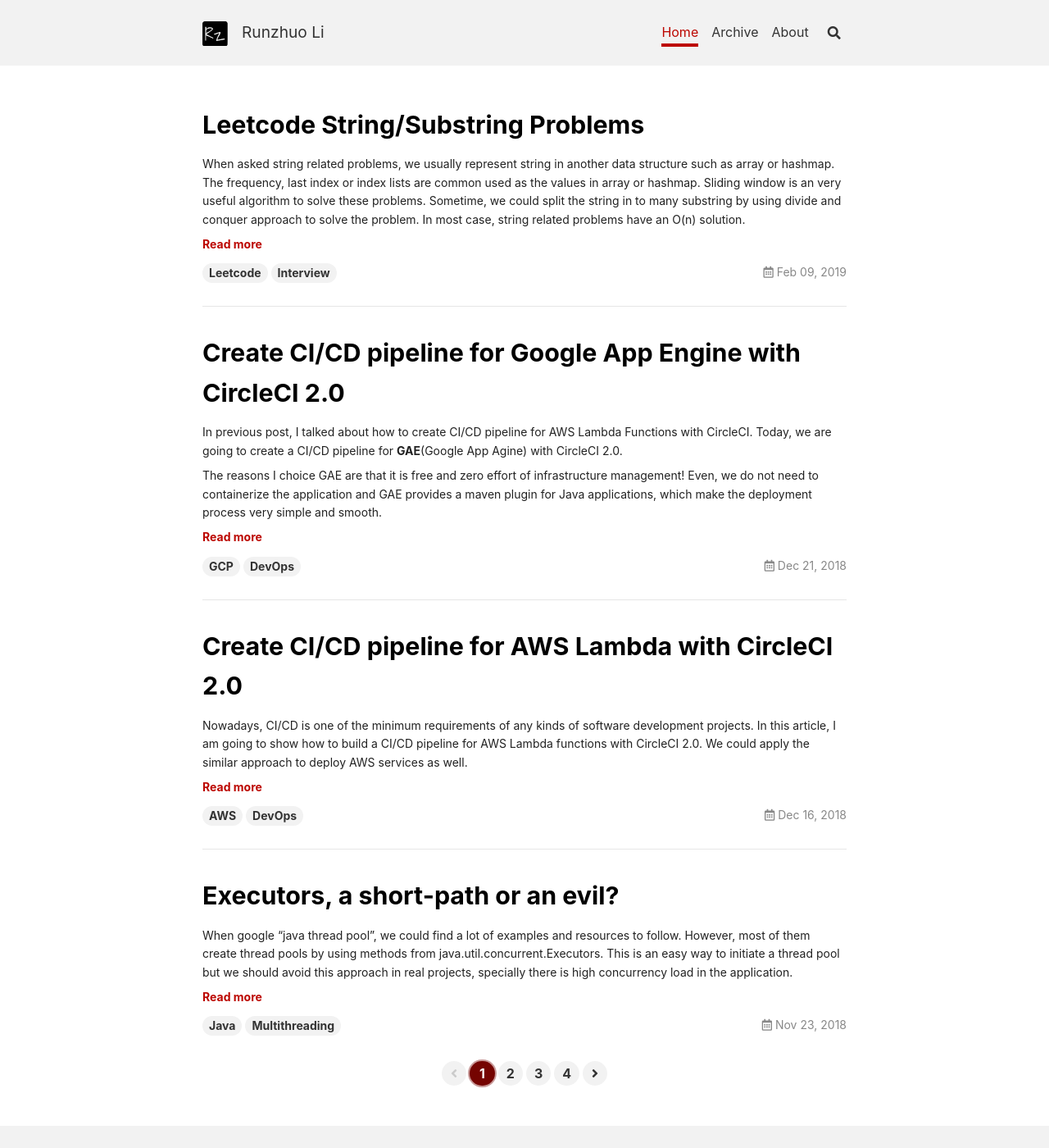
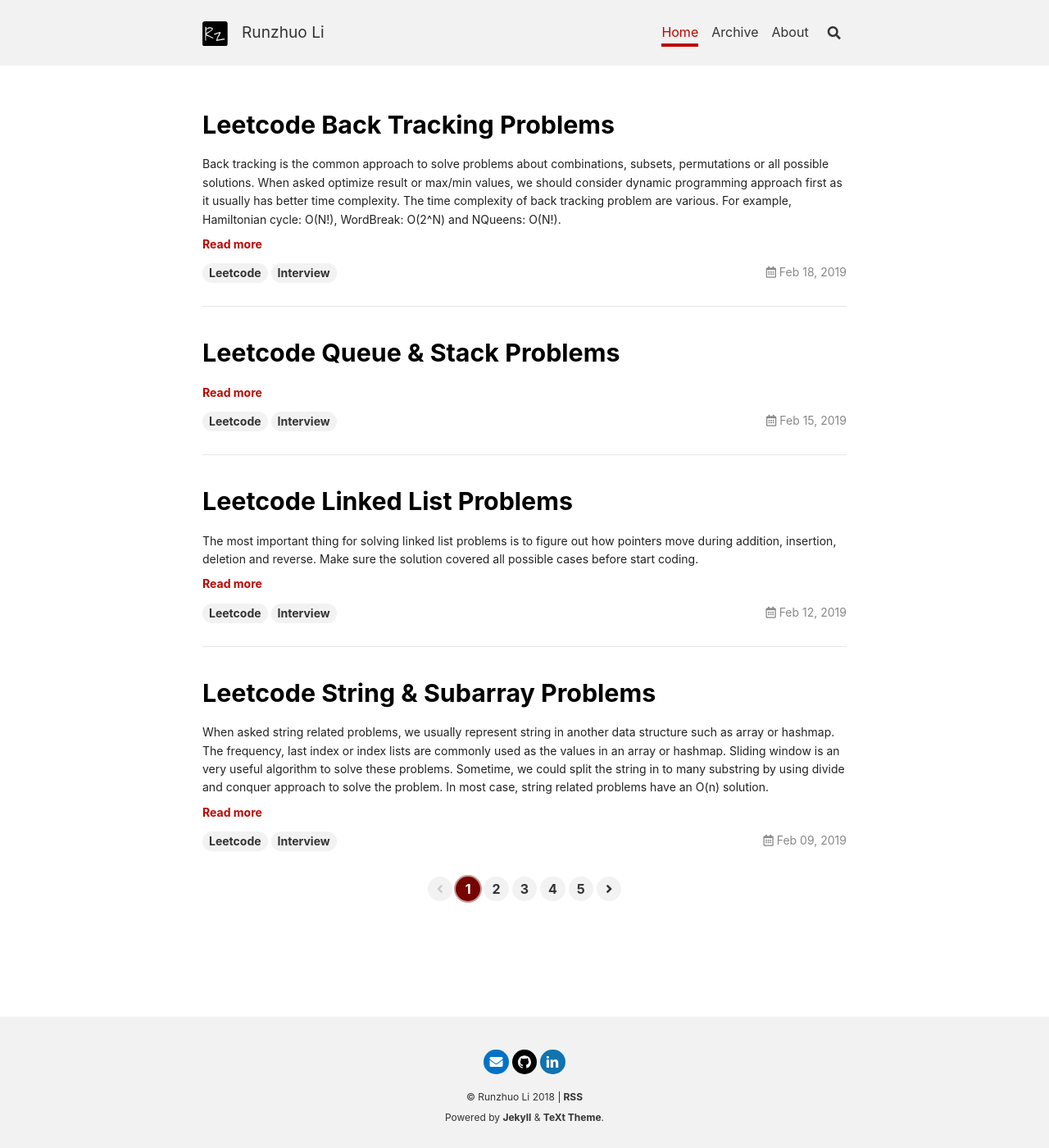
Before and after one commit to runzhuoli/runzhuoli.github.io, a Jekyll site: the page built from index.html, in a window 1280 px wide and 1400 px high. Shown: the whole window at 82% size. Built offline with Jekyll 4.4.1, drawn with Linux system fonts in a browser that asks for light colours; nearby versions of some CDN libraries; the list of posts is cut into pages by our own code; part of the change alters nothing that is shown.

Commit message:
Add leetcode posts.

````diff
--- a/_posts/2019-02-09-leetcode-question-classification.md
+++ b/_posts/2019-02-09-leetcode-string-subarray-problems.md
@@ -1,11 +1,11 @@
 ---
-title: Leetcode String/Substring Problems
-key: 20181221
+title: Leetcode String & Subarray Problems
+key: 20190209
 tags:
   - Leetcode
   - Interview
 ---
-When asked string related problems, we usually represent string in another data structure such as array or hashmap. The frequency, last index or index lists are common used as the values in array or hashmap. Sliding window is an very useful algorithm to solve these problems. Sometime, we could split the string in to many substring by using divide and conquer approach to solve the problem. In most case, string related problems have an O(n) solution.
+When asked string related problems, we usually represent string in another data structure such as array or hashmap. The frequency, last index or index lists are commonly used as the values in an array or hashmap. Sliding window is an very useful algorithm to solve these problems. Sometime, we could split the string in to many substring by using divide and conquer approach to solve the problem. In most case, string related problems have an O(n) solution.
 
 <!--more-->
 
@@ -15,15 +15,44 @@ When asked string related problems, we usually represent string in another data
 
 **Leetcode 159.** Longest Substring with At Most Two Distinct Characters
 
-**Leetcode 340**. Longest Substring with At Most K Distinct Characters
-
 **Leetcode 395.** [Longest Substring with At Least K Repeating Characters](https://leetcode.com/problems/longest-substring-with-at-least-k-repeating-characters/){:target="\_blank"}
 
 > This problem could be solved by divide and conquer. For a valid substring which must do not contain character whose frequency less than K. So we could split the string by these character until all characters in the substring satisfy this condition.
 
+**Leetcode 763.** [Partition Labels](https://leetcode.com/problems/partition-labels/){:target="\_blank"}
+
 ## Sliding Window
 
 When asked the min/max length of a contiguous subarray with a given constraint, these problems usually can be solved by using sliding window. The max size of the window is limited by the given constraint.
+
+**Leetcode 340**. Longest Substring with At Most K Distinct Characters
+
+```java
+public int lengthOfLongestSubstringKDistinct(String s, int k) {
+        if(s == null || s.length() == 0){
+            return 0;
+        }
+        int start = 0, end = 0;
+        int count = 0, max = 0;
+        int[] charMap = new int[128];
+        while(end < s.length()){
+            // increase end pointer and count for char at end
+            if(charMap[s.charAt(end++)]++ == 0){
+                count++;
+            }
+            // while conditions not met, move start pointer
+            while(count > k){
+                if(charMap[s.charAt(start++)]-- == 1){
+                    count--;
+                }
+            }
+            // calculate max for all valid conditions
+            max = Math.max(max, end - start);
+        }
+
+        return max;
+}
+```
 
 **Leetcode 424.** [Longest Repeating Character Replacement](https://leetcode.com/problems/longest-repeating-character-replacement/){:target="\_blank"}
 
@@ -31,6 +60,4 @@ When asked the min/max length of a contiguous subarray with a given constraint,
 
 **Leetcode 713.** [Subarray Product Less Than K](https://leetcode.com/problems/subarray-product-less-than-k/){:target="\_blank"}
 
-**Leetcode 763.** [Partition Labels](https://leetcode.com/problems/partition-labels/){:target="\_blank"}
-
 **Leetcode 567.** [Permutation in String](https://leetcode.com/problems/permutation-in-string/){:target="\_blank"}
--- /dev/null
+++ b/_posts/2019-02-12-leetcode-linkedlist-problems.md
@@ -0,0 +1,37 @@
+---
+title: Leetcode Linked List Problems
+key: 20190212
+tags:
+  - Leetcode
+  - Interview
+---
+
+The most important thing for solving linked list problems is to figure out how pointers move during addition, insertion, deletion and reverse. Make sure the solution covered all possible cases before start coding.
+
+<!--more-->
+
+Linked list is not a common interview question for big companies as this topic lack of follow up questions. However, there are many questions require to use linked list together with other data structure, e.g. [LRU](https://leetcode.com/problems/lru-cache/). There are some common techniques to solve linked list problems:
+
+**Dummy node:** Sometimes we create a dummy node which points to the head/tail node. In this case, we do not need to handle head node as a special case in the algorithm. Specially, in double linked list, we create a dummy head node and a dummy tail node to avoid complicate corner cases.
+
+**Fast & Slow pointers:** It can be used to find the middle node of a linked list or whether a linked list has a cycle. We need to define two pointers, the fast pointer moves 2 steps at once and the slow pointer moves 1 step at once.
+
+**Leetcode 141.** [Linked List Cycle](https://leetcode.com/problems/linked-list-cycle/)
+
+**Leetcode 142.** [Linked List Cycle II](https://leetcode.com/problems/linked-list-cycle-ii/)
+
+> [Foryd's Cycle detection algorithm](https://cs.stackexchange.com/questions/10360/floyds-cycle-detection-algorithm-determining-the-starting-point-of-cycle)
+
+**Leetcode 234.** [Palindrome Linked List](https://leetcode.com/problems/palindrome-linked-list/)
+
+**Leetcode 369.** Plus One Linked List
+
+**Leetcode 445.** [Add Two Numbers II](https://leetcode.com/problems/add-two-numbers-ii/)
+
+**Leetcode 21.** [Merge Two Sorted Lists](https://leetcode.com/problems/merge-two-sorted-lists/)
+
+**Leetcode 328.** [Odd Even Linked List](https://leetcode.com/problems/odd-even-linked-list/)
+
+**Leetcode 86.** [Partition List](https://leetcode.com/problems/partition-list/)
+
+**Lettcode 24.** [Swap Nodes in Pairs](https://leetcode.com/problems/swap-nodes-in-pairs/)
--- /dev/null
+++ b/_posts/2019-02-15-leetcode-stack-problems.md
@@ -0,0 +1,47 @@
+---
+title: Leetcode Queue & Stack Problems
+key: 20190215
+tags:
+  - Leetcode
+  - Interview
+---
+
+<!--more-->
+
+### Queue and Stack
+
+There are multiple implementations of [Queue](https://docs.oracle.com/javase/7/docs/api/java/util/Queue.html) in Java, such as LinkedList, ArrayDeque, etc. `offer`, `poll`, `peek` methods are used to manipulate data in the queue. [Circular array](http://www.mathcs.emory.edu/~cheung/Courses/171/Syllabus/8-List/array-queue2.html) is another choice to implement an queue.
+
+**Leetcode 158.** Read N Characters Given Read4 II - Call multiple times
+
+For stack, we use [Stack](https://docs.oracle.com/javase/7/docs/api/java/util/Stack.html) class and `push`, `pop`, `peek` methods.
+
+**Leetcode 225.** [Implement Stack using Queues](https://leetcode.com/problems/implement-stack-using-queues/)
+
+**Leetcode 232.** [Implement Queue using Stacks](https://leetcode.com/problems/implement-queue-using-stacks/)
+
+### Monotonic stack
+
+Monotonic stack is used to find the next lager element in an array. Vice verser.
+
+```java
+Stack<Integer> stack = new Stack<>();
+Map<Integer, Integer> nextGreaterMap = new HashMap();
+
+for(int i = 0; i < nums2.length; i++){
+  while(!stack.isEmpty() && stack.peek() < nums2[i]){
+    nextGreaterMap.put(stack.pop(), nums2[i]); //pop all element smaller than the current one.
+  }
+  stack.push(nums2[i]);
+}
+```
+
+**Leetcode 42.** [Trapping Rain Water](https://leetcode.com/problems/trapping-rain-water/)
+
+**Leetcode 84.** [Largest Rectangle in Histogram](https://leetcode.com/problems/largest-rectangle-in-histogram/)
+
+**Leetcode 316.** [Remove Duplicate Letters](https://leetcode.com/problems/remove-duplicate-letters/)
+
+**Leetcode 496.** [Next Greater Element I](https://leetcode.com/problems/next-greater-element-i/)
+
+**Leetcode 739.** [Daily Temperatures](https://leetcode.com/problems/daily-temperatures/)
--- /dev/null
+++ b/_posts/2019-02-18-leetcode-back-tracking-problems.md
@@ -0,0 +1,48 @@
+---
+title: Leetcode Back Tracking Problems
+key: 20190218
+tags:
+  - Leetcode
+  - Interview
+---
+
+Back tracking is the common approach to solve problems about combinations, subsets, permutations or all possible solutions. When asked optimize result or max/min values, we should consider dynamic programming approach first as it usually has better time complexity. The time complexity of back tracking problem are various. For example, Hamiltonian cycle: O(N!), WordBreak: O(2^N) and NQueens: O(N!).
+
+<!--more-->
+
+The following code calculate all subsets in a given array, which can be used as a template in many questions.
+
+```java
+    public static List<List<Integer>> allCombines(int[] nums) {
+        List<List<Integer>> result = new ArrayList<>();
+        backtrack(result, new ArrayList<>(),nums, 0);
+        return result;
+    }
+
+    public static void backtrack(List<List<Integer>> result, List<Integer> tmpList, int[] nums, int index) {
+        result.add(new ArrayList<>(tmpList)); //add to result set, usually only when some conditions meet.
+        for (int i = index; i < nums.length; i++) { //loop all possible elements for next position.
+            tmpList.add(nums[i]); //add.
+            backtrack(result, tmpList, nums, i + 1); //back tracking and update parameter.
+            tmpList.remove(tmpList.size() - 1); //move back to previous position
+        }
+    }
+```
+
+**Tip:** If there are duplicate elements in the array and we want to remove duplicate subsets, need to sort the array first.
+
+```java
+        if(i > index && nums[i] == nums[i-1]) continue;
+```
+
+**Leetcode 46.** [Permutations](https://leetcode.com/problems/permutations/)
+
+**Leetcode 47.** [Permutations II](https://leetcode.com/problems/permutations-ii/)
+
+**Leetcode 78.** [Subsets](https://leetcode.com/problems/subsets/)
+
+**Leetcode 90.** [Subsets II](https://leetcode.com/problems/subsets-ii/)
+
+**Leetcode 22.** [Generate Parentheses](https://leetcode.com/problems/generate-parentheses/)
+
+**Leetcode 301.** [Remove Invalid Parentheses](https://leetcode.com/problems/remove-invalid-parentheses/)
````
